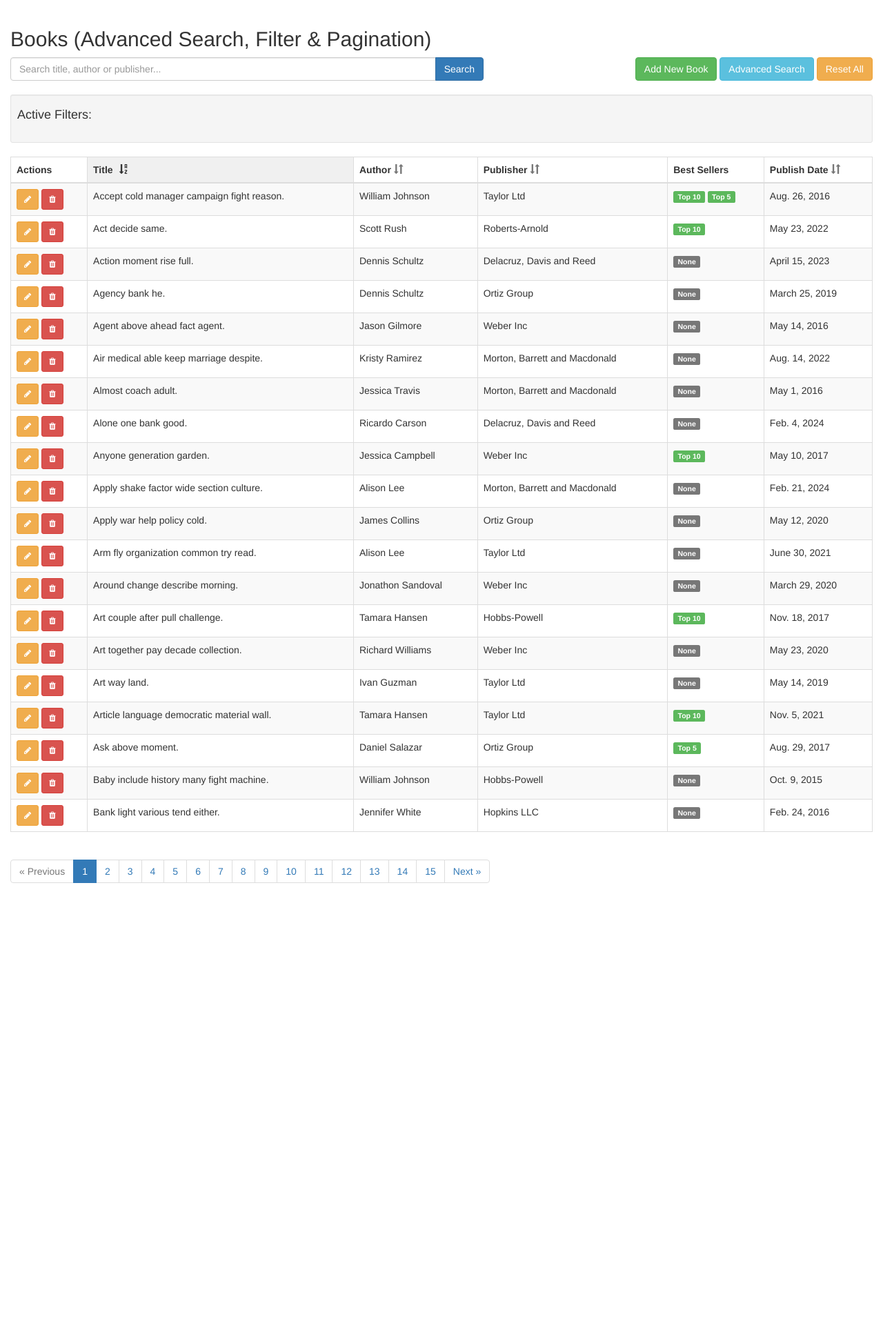
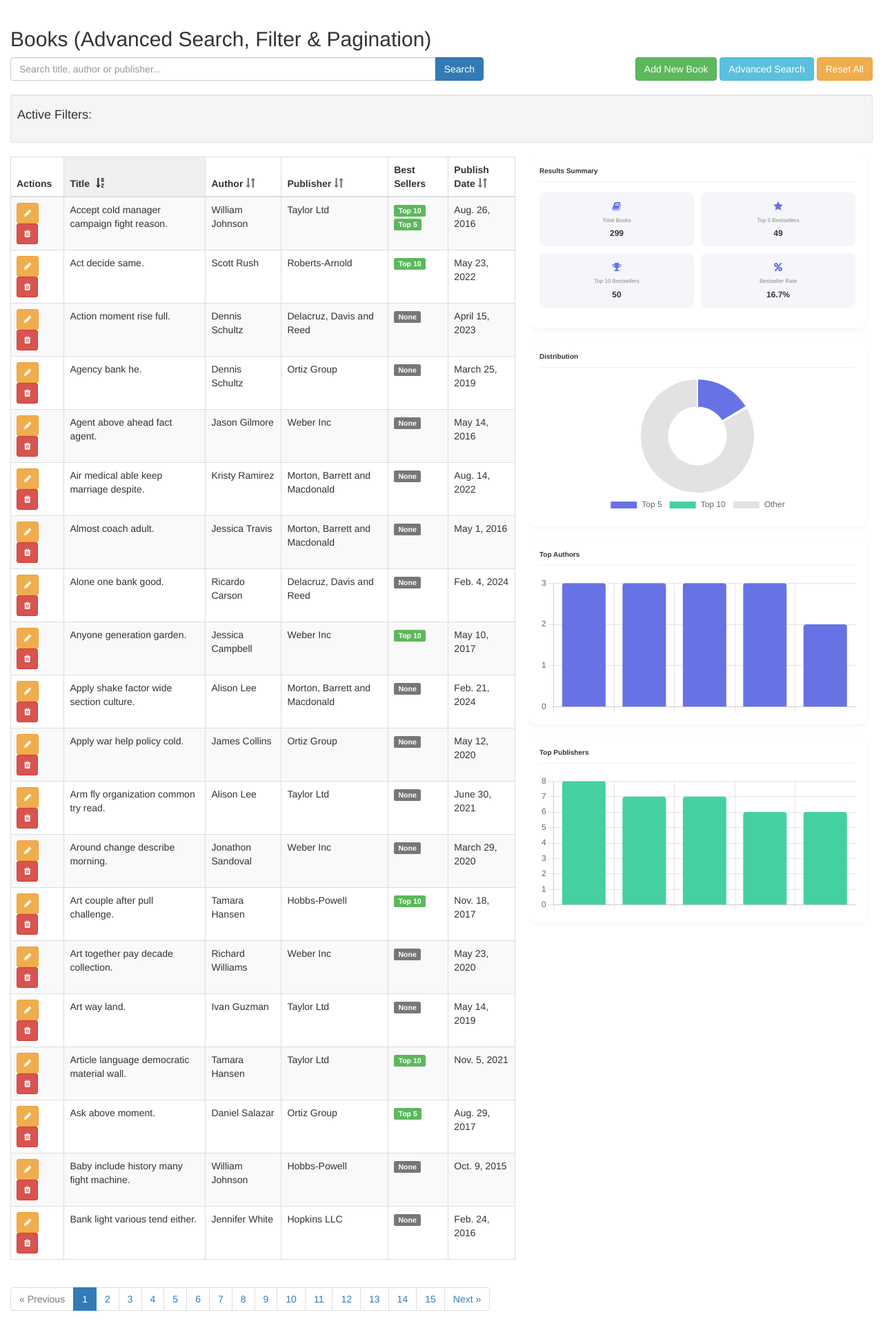
Before and after one commit to davisge2/bookstore, a Django app: page / in a window 1280 px wide. Shown: the part 52-1977 px from the top of the page at 69% size. Before the commit the page ends 1332 px from the top, so only its background shows below. Run offline with Django 5.2, Linux system fonts and the light colour scheme; a user stored in the database is signed in; data comes from the database, SQL or seed files in the repository; some libraries are stand-ins or nearby versions.

Commit message:
Style analytics cards

```diff
--- a/catalog/urls.py
+++ b/catalog/urls.py
@@ -19,4 +19,6 @@ urlpatterns = [
     path('ajax/get-book/<int:book_id>/', views.get_book_data, name='get_book_data'),
     path('ajax/get-accolades/', views.ajax_get_accolades, name='ajax_get_accolades'),
     path('ajax/delete-book/<int:book_id>/', views.delete_book_ajax, name='delete_book_ajax'),
+    path('dashboard/', views.dashboard, name='dashboard'),
+    path('analytics/', views.filtered_analytics, name='filtered_analytics'),
 ]
--- a/catalog/views.py
+++ b/catalog/views.py
@@ -1,6 +1,6 @@
 from django.shortcuts import render, redirect, get_object_or_404
 from django.http import JsonResponse, HttpResponse
-from django.db.models import Q
+from django.db.models import Q, Count
 from django.views.decorators.csrf import csrf_protect
 from django.views.decorators.http import require_POST
 from django.core.paginator import Paginator
@@ -8,6 +8,8 @@ from django.contrib.auth.decorators import login_required
 from .filters import BookFilter
 from .models import Book, Author, Publisher, BestsellerAccolade
 from django.template.loader import render_to_string
+from django.core.serializers.json import DjangoJSONEncoder
+import json
 
 from django.db.models import Prefetch
 from .forms import BookForm, AuthorForm, PublisherForm, BestsellerAccoladeForm, DateRangeForm
@@ -317,3 +319,150 @@ def delete_book_ajax(request, book_id):
             'status': 'error',
             'message': str(e)
         }, status=500)
+
+
+@login_required
+def dashboard(request):
+    total_books = Book.objects.count()
+    total_top5 = BestsellerAccolade.objects.filter(category='Top 5').count()
+    total_top10 = BestsellerAccolade.objects.filter(category='Top 10').count()
+
+    top_authors_top5 = (
+        Author.objects
+        .annotate(top5_count=Count(
+            'book__bestselleraccolade',
+            filter=Q(book__bestselleraccolade__category='Top 5')
+        ))
+        .order_by('-top5_count')[:5]
+    )
+
+    top_publishers_top5 = (
+        Publisher.objects
+        .annotate(top5_count=Count(
+            'book__bestselleraccolade',
+            filter=Q(book__bestselleraccolade__category='Top 5')
+        ))
+        .order_by('-top5_count')[:5]
+    )
+
+    latest_books = Book.objects.select_related('author', 'publisher').prefetch_related(
+        'bestselleraccolade_set'
+    ).order_by('-publish_date')[:8]
+
+    stats = {
+        'totalBooks': total_books,
+        'totalTop5': total_top5,
+        'totalTop10': total_top10,
+        'topAuthorsTop5': [
+            {'name': a.name, 'count': a.top5_count}
+            for a in top_authors_top5
+        ],
+        'topPublishersTop5': [
+            {'name': p.name, 'count': p.top5_count}
+            for p in top_publishers_top5
+        ],
+    }
+
+    stats_json = json.dumps(stats, cls=DjangoJSONEncoder)
+
+    return render(request, 'dashboard.html', {
+        'stats_json': stats_json,
+        'latest_books': latest_books,
+    })
+
+
+def get_filtered_books(request):
+    books = Book.objects.select_related('author', 'publisher').prefetch_related(
+        'bestselleraccolade_set'
+    )
+
+    simple_search = request.GET.get('simple_search', '')
+    if simple_search:
+        books = books.filter(
+            Q(title__icontains=simple_search) |
+            Q(author__name__icontains=simple_search) |
+            Q(publisher__name__icontains=simple_search)
+        )
+
+    book_filter = BookFilter(request.GET, queryset=books)
+    filtered_qs = book_filter.qs
+
+    book_id = request.GET.get('book')
+    author_id = request.GET.get('author')
+    publisher_id = request.GET.get('publisher')
+    publish_date_after = request.GET.get('publish_date_after')
+    publish_date_before = request.GET.get('publish_date_before')
+    accolade = request.GET.get('accolade')
+    accolades_list = request.GET.getlist('accolades')
+
+    if book_id:
+        filtered_qs = filtered_qs.filter(id=book_id)
+    if author_id:
+        filtered_qs = filtered_qs.filter(author_id=author_id)
+    if publisher_id:
+        filtered_qs = filtered_qs.filter(publisher_id=publisher_id)
+    if publish_date_after:
+        filtered_qs = filtered_qs.filter(publish_date__gte=publish_date_after)
+    if publish_date_before:
+        filtered_qs = filtered_qs.filter(publish_date__lte=publish_date_before)
+    if accolade:
+        filtered_qs = filtered_qs.filter(bestselleraccolade__category=accolade).distinct()
+    elif accolades_list:
+        q_objects = Q()
+        for value in accolades_list:
+            q_objects |= Q(bestselleraccolade__category=value)
+        filtered_qs = filtered_qs.filter(q_objects).distinct()
+
+    return filtered_qs
+
+
+@login_required
+def filtered_analytics(request):
+    filtered_books = get_filtered_books(request)
+    book_ids = filtered_books.values_list('id', flat=True)
+
+    total_books = filtered_books.count()
+    total_top5 = BestsellerAccolade.objects.filter(
+        category='Top 5', book_id__in=book_ids
+    ).count()
+    total_top10 = BestsellerAccolade.objects.filter(
+        category='Top 10', book_id__in=book_ids
+    ).count()
+
+    top_authors_top5 = (
+        Author.objects
+        .filter(book__in=book_ids)
+        .annotate(top5_count=Count(
+            'book__bestselleraccolade',
+            filter=Q(book__bestselleraccolade__category='Top 5', book__in=book_ids)
+        ))
+        .filter(top5_count__gt=0)
+        .order_by('-top5_count')[:5]
+    )
+
+    top_publishers_top5 = (
+        Publisher.objects
+        .filter(book__in=book_ids)
+        .annotate(top5_count=Count(
+            'book__bestselleraccolade',
+            filter=Q(book__bestselleraccolade__category='Top 5', book__in=book_ids)
+        ))
+        .filter(top5_count__gt=0)
+        .order_by('-top5_count')[:5]
+    )
+
+    stats = {
+        'totalBooks': total_books,
+        'totalTop5': total_top5,
+        'totalTop10': total_top10,
+        'topAuthorsTop5': [
+            {'name': a.name, 'count': a.top5_count}
+            for a in top_authors_top5
+        ],
+        'topPublishersTop5': [
+            {'name': p.name, 'count': p.top5_count}
+            for p in top_publishers_top5
+        ],
+    }
+
+    return JsonResponse(stats)
--- /dev/null
+++ b/static/js/analytics.js
@@ -0,0 +1,101 @@
+let distributionChart;
+let authorsChart;
+let publishersChart;
+
+function initializeAnalytics() {
+    $.get(window.analyticsUrl + window.location.search, data => {
+        initializeAnalyticsVisualizations(data);
+    });
+}
+
+function updateAnalyticsAfterSearch() {
+    $.get(window.analyticsUrl + window.location.search, data => {
+        updateAnalyticsVisualizations(data);
+    });
+}
+
+function initializeAnalyticsVisualizations(data) {
+    updateKpis(data);
+    initDistributionChart(data);
+    initAuthorsChart(data);
+    initPublishersChart(data);
+}
+
+function updateAnalyticsVisualizations(data) {
+    updateKpis(data);
+    updateDistributionChart(data);
+    updateAuthorsChart(data);
+    updatePublishersChart(data);
+}
+
+function updateKpis(data) {
+    document.getElementById('filter-total-books').textContent = data.totalBooks;
+    document.getElementById('filter-top5').textContent = data.totalTop5;
+    document.getElementById('filter-top10').textContent = data.totalTop10;
+    const rate = data.totalBooks > 0 ? ((data.totalTop10 / data.totalBooks) * 100).toFixed(1) : '0.0';
+    document.getElementById('filter-bestseller-rate').textContent = rate + '%';
+}
+
+function initDistributionChart(data) {
+    const ctx = document.getElementById('distributionChart').getContext('2d');
+    const top5 = data.totalTop5 || 0;
+    const top10 = (data.totalTop10 || 0) - top5;
+    const other = (data.totalBooks || 0) - top5 - top10;
+    distributionChart = new Chart(ctx, {
+        type: 'doughnut',
+        data: {
+            labels: ['Top 5', 'Top 10', 'Other'],
+            datasets: [{
+                data: [top5, top10, other],
+                backgroundColor: ['#6772e5', '#45d0a1', '#e2e2e2']
+            }]
+        },
+        options: {responsive:true,maintainAspectRatio:false,plugins:{legend:{position:'bottom'}}}
+    });
+}
+
+function updateDistributionChart(data) {
+    const top5 = data.totalTop5 || 0;
+    const top10 = (data.totalTop10 || 0) - top5;
+    const other = (data.totalBooks || 0) - top5 - top10;
+    distributionChart.data.datasets[0].data = [top5, top10, other];
+    distributionChart.update();
+}
+
+function initAuthorsChart(data) {
+    const ctx = document.getElementById('authorsChart').getContext('2d');
+    const labels = data.topAuthorsTop5.map(a => a.name);
+    const values = data.topAuthorsTop5.map(a => a.count);
+    authorsChart = new Chart(ctx, {
+        type: 'bar',
+        data: {labels: labels, datasets:[{label:'Number of Books',data:values,backgroundColor:'#6772e5',borderRadius:4}]},
+        options: {responsive:true,maintainAspectRatio:false,plugins:{legend:{display:false}},scales:{y:{beginAtZero:true,ticks:{precision:0}},x:{ticks:{display:false}}}}
+    });
+}
+
+function updateAuthorsChart(data) {
+    const labels = data.topAuthorsTop5.map(a => a.name);
+    const values = data.topAuthorsTop5.map(a => a.count);
+    authorsChart.data.labels = labels;
+    authorsChart.data.datasets[0].data = values;
+    authorsChart.update();
+}
+
+function initPublishersChart(data) {
+    const ctx = document.getElementById('publishersChart').getContext('2d');
+    const labels = data.topPublishersTop5.map(p => p.name);
+    const values = data.topPublishersTop5.map(p => p.count);
+    publishersChart = new Chart(ctx, {
+        type: 'bar',
+        data: {labels: labels, datasets:[{label:'Number of Books',data:values,backgroundColor:'#45d0a1',borderRadius:4}]},
+        options: {responsive:true,maintainAspectRatio:false,plugins:{legend:{display:false}},scales:{y:{beginAtZero:true,ticks:{precision:0}},x:{ticks:{display:false}}}}
+    });
+}
+
+function updatePublishersChart(data) {
+    const labels = data.topPublishersTop5.map(p => p.name);
+    const values = data.topPublishersTop5.map(p => p.count);
+    publishersChart.data.labels = labels;
+    publishersChart.data.datasets[0].data = values;
+    publishersChart.update();
+}
--- a/static/js/book-management.js
+++ b/static/js/book-management.js
@@ -319,6 +319,9 @@ function performCombinedSearch() {
 
                 // Reinitialize components after AJAX update
                 initializeAll(currentSortBy, currentSortDir);
+                if (typeof updateAnalyticsAfterSearch === 'function') {
+                    updateAnalyticsAfterSearch();
+                }
             }
         },
         error: function() {
@@ -609,6 +612,9 @@ $(document).on('click', '.pagination a', function(e) {
 
             // Re-initialize after AJAX update
             initializeAll(currentSortBy, currentSortDir);
+            if (typeof updateAnalyticsAfterSearch === 'function') {
+                updateAnalyticsAfterSearch();
+            }
 
             // Update URL without page reload
             if (history.pushState) {
@@ -663,4 +669,7 @@ function getCookie(name) {
 // Initialize everything when document is ready
 $(document).ready(function() {
     initializeAll(window.initialSortBy || '', window.initialSortDir || 'asc');
+    if (typeof initializeAnalytics === 'function') {
+        initializeAnalytics();
+    }
 });
--- a/templates/base.html
+++ b/templates/base.html
@@ -13,6 +13,8 @@
     <link rel="stylesheet" href="https://maxcdn.bootstrapcdn.com/bootstrap/3.4.1/css/bootstrap.min.css">
     <link rel="stylesheet" href="https://cdnjs.cloudflare.com/ajax/libs/select2/4.0.13/css/select2.min.css">
     <link rel="stylesheet" href="https://cdnjs.cloudflare.com/ajax/libs/font-awesome/4.7.0/css/font-awesome.min.css">
+
+    {% block extra_css %}{% endblock %}
 </head>
 
 <body>
--- a/templates/home.html
+++ b/templates/home.html
@@ -1,5 +1,28 @@
 {% extends 'base.html' %}
 {% load static %}
+{% load url_tags %}
+{% block extra_css %}
+<style>
+  .content-container {display:flex;width:100%;gap:20px;}
+  .book-list-container {flex:3;}
+  .analytics-sidebar {flex:2;position:sticky;top:20px;height:calc(100vh - 40px);overflow-y:auto;padding-right:10px;}
+  @media (max-width: 992px){.content-container{flex-direction:column;}.analytics-sidebar{height:auto;position:static;}}
+  .mini-section{background-color:white;border-radius:10px;box-shadow:0 2px 8px rgba(0,0,0,0.05);margin-bottom:20px;padding:15px;}
+  .mini-section-header{display:flex;justify-content:space-between;align-items:center;border-bottom:1px solid #f0f0f0;padding-bottom:10px;margin-bottom:15px;}
+  .mini-section-header h3{font-size:1rem;font-weight:600;margin:0;}
+  .mini-chart{height:200px;position:relative;}
+  .mini-kpi-grid{display:grid;grid-template-columns:repeat(2,1fr);gap:10px;margin-bottom:15px;}
+  .mini-kpi-tile{background:#f5f6fa;border-radius:8px;padding:10px;text-align:center;}
+  .mini-kpi-title{font-size:.8rem;color:#888;margin-bottom:5px;}
+  .mini-kpi-value{font-size:1.2rem;font-weight:700;color:#333;}
+  .mini-kpi-icon{font-size:1.4rem;color:#6772e5;margin-bottom:5px;}
+  .mini-list{margin:0;padding:0;list-style:none;}
+  .mini-list li{display:flex;justify-content:space-between;padding:8px 0;border-bottom:1px solid #f0f0f0;}
+  .mini-list li:last-child{border-bottom:none;}
+  .mini-list .name{font-weight:500;}
+  .mini-list .count{background:#6772e5;color:white;padding:2px 8px;border-radius:12px;font-size:.8rem;}
+</style>
+{% endblock %}
 
 {% block content %}
 <div class="container-fluid">
@@ -16,7 +39,6 @@
       </div>
     </form>
   </div>
-<!-- Update the button section in home.html -->
 <div class="col-md-4 text-right">
   <button class="btn btn-success btn-add-book">Add New Book</button>
   <button type="button" class="btn btn-info" data-toggle="modal" data-target="#searchModal">
@@ -27,7 +49,6 @@
   </button>
 </div>
 </div>
-<!-- Correct Bootstrap 3 Modal -->
 <div class="modal fade" id="searchModal" tabindex="-1" role="dialog" aria-labelledby="searchModalLabel">
   <div class="modal-dialog" role="document">
     <div class="modal-content">
@@ -88,7 +109,6 @@
   </div>
 </div>
 
-<!-- Add/Edit Book Modal -->
 <div class="modal fade" id="bookModal" tabindex="-1" role="dialog">
   <div class="modal-dialog">
     <div class="modal-content">
@@ -137,7 +157,6 @@
     </div>
   </div>
 </div>
-<!-- Update the active filters section in home.html -->
 <div id="active-filters" class="well well-sm" style="margin-top: 20px;">
   <h4>Active Filters:</h4>
   <div class="row">
@@ -192,8 +211,53 @@
 </div>
 
 
-<div id="search-results">
-    {% include 'partials/book_list.html' %}
+<div class="content-container">
+  <div class="book-list-container">
+    <div id="search-results">
+        {% include 'partials/book_list.html' %}
+    </div>
+  </div>
+  <div class="analytics-sidebar">
+    <div class="mini-section">
+        <div class="mini-section-header"><h3>Results Summary</h3></div>
+        <div class="mini-kpi-grid">
+            <div class="mini-kpi-tile">
+                <div class="mini-kpi-icon"><i class="fa fa-book"></i></div>
+                <div class="mini-kpi-title">Total Books</div>
+                <div class="mini-kpi-value" id="filter-total-books">{{ books.paginator.count }}</div>
+            </div>
+            <div class="mini-kpi-tile">
+                <div class="mini-kpi-icon"><i class="fa fa-star"></i></div>
+                <div class="mini-kpi-title">Top 5 Bestsellers</div>
+                <div class="mini-kpi-value" id="filter-top5">-</div>
+            </div>
+            <div class="mini-kpi-tile">
+                <div class="mini-kpi-icon"><i class="fa fa-trophy"></i></div>
+                <div class="mini-kpi-title">Top 10 Bestsellers</div>
+                <div class="mini-kpi-value" id="filter-top10">-</div>
+            </div>
+            <div class="mini-kpi-tile">
+                <div class="mini-kpi-icon"><i class="fa fa-percent"></i></div>
+                <div class="mini-kpi-title">Bestseller Rate</div>
+                <div class="mini-kpi-value" id="filter-bestseller-rate">-</div>
+            </div>
+        </div>
+    </div>
+    <div class="mini-section">
+        <div class="mini-section-header"><h3>Distribution</h3></div>
+        <div class="mini-chart"><canvas id="distributionChart"></canvas></div>
+    </div>
+    <div class="mini-section">
+        <div class="mini-section-header"><h3>Top Authors</h3></div>
+        <div class="mini-chart"><canvas id="authorsChart"></canvas></div>
+        <ul class="mini-list" id="top-authors-list"></ul>
+    </div>
+    <div class="mini-section">
+        <div class="mini-section-header"><h3>Top Publishers</h3></div>
+        <div class="mini-chart"><canvas id="publishersChart"></canvas></div>
+        <ul class="mini-list" id="top-publishers-list"></ul>
+    </div>
+  </div>
 </div>
 </div>
 {% endblock %}
@@ -211,5 +275,8 @@
     // Pass sorting information to JavaScript
     window.initialSortBy = '{{ sort_by }}';
     window.initialSortDir = '{{ sort_dir }}';
+    window.analyticsUrl = '{% url "filtered_analytics" %}';
 </script>
+<script src="https://cdn.jsdelivr.net/npm/chart.js@3.9.1/dist/chart.min.js"></script>
+<script src="{% static 'js/analytics.js' %}"></script>
 {% endblock %}
```
Also changed, not shown: templates/dashboard.html (added, +76 -0 lines).
